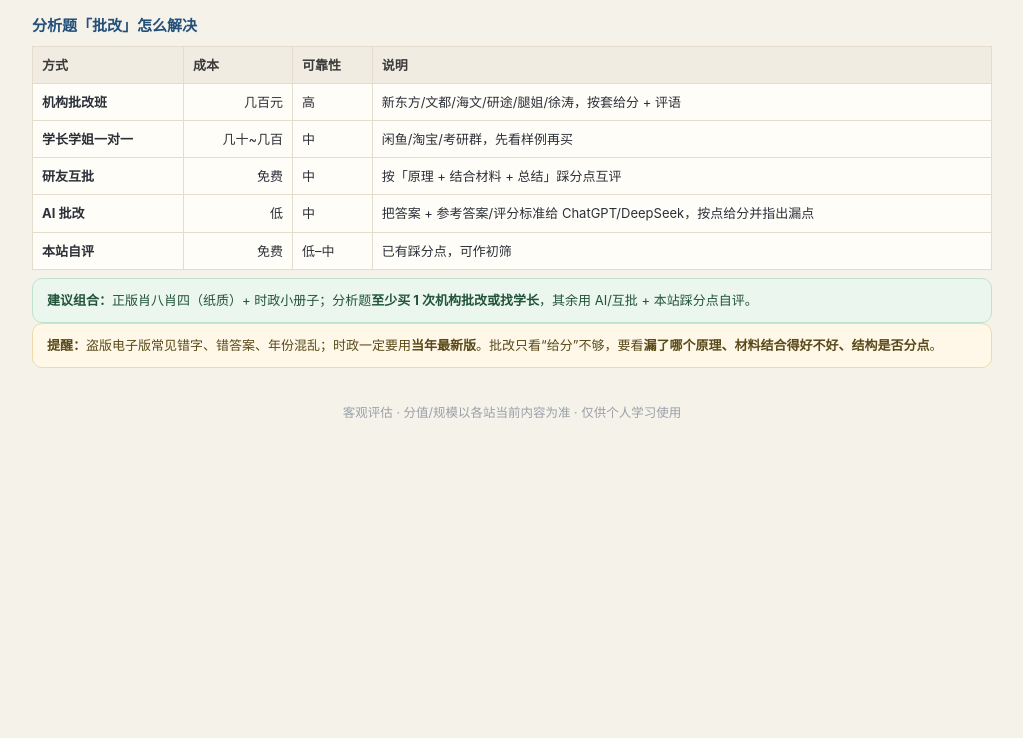
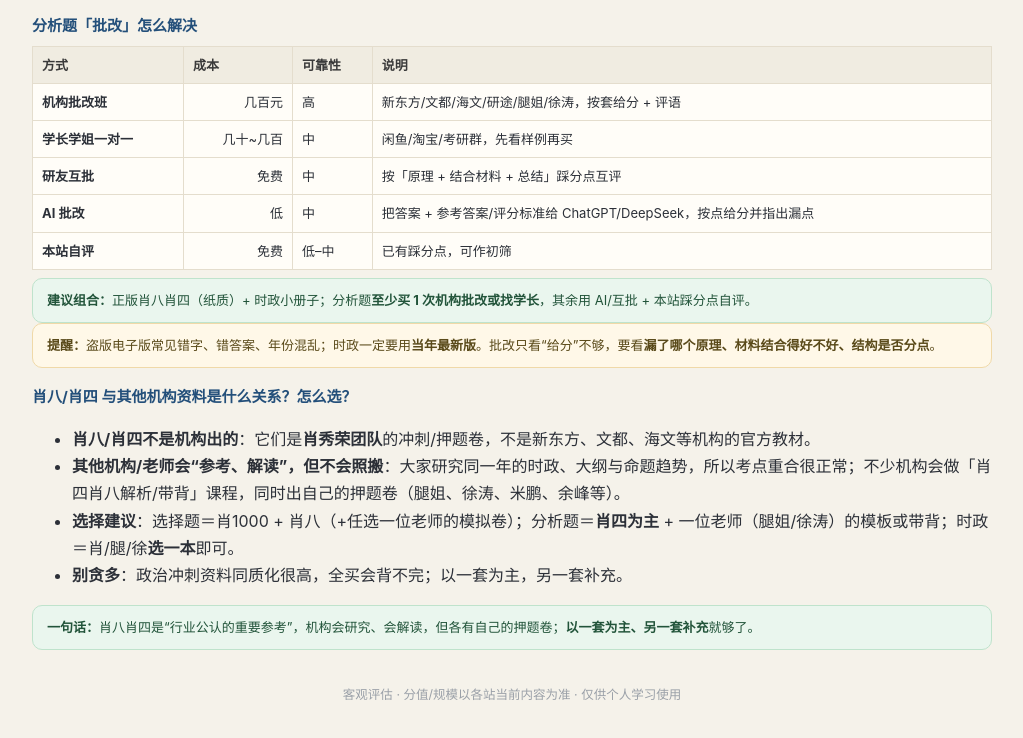
Before and after one commit to newkan-li/study, a plain HTML site: page assessment.html in a window 1280 px wide. Shown: the part 5228-5966 px from the top of the page, without its empty margins (128-1151 px from the left). Before the commit the page ends 5716 px from the top, so only its background shows below. Drawn offline with Linux system fonts and the light colour scheme.

Commit message:
评价页政治节补充:肖八肖四与机构资料的关系(非机构出品/机构参考解读/选择建议-以一套为主)

```diff
--- a/assessment.html
+++ b/assessment.html
@@ -255,6 +255,15 @@
   <div class="ok"><b>建议组合：</b>正版肖八肖四（纸质）+ 时政小册子；分析题<b>至少买 1 次机构批改或找学长</b>，其余用 AI/互批 + 本站踩分点自评。</div>
   <div class="warn"><b>提醒：</b>盗版电子版常见错字、错答案、年份混乱；时政一定要用<b>当年最新版</b>。批改只看“给分”不够，要看<b>漏了哪个原理、材料结合得好不好、结构是否分点</b>。</div>
 
+  <h3>肖八/肖四 与其他机构资料是什么关系？怎么选？</h3>
+  <ul>
+    <li><b>肖八/肖四不是机构出的</b>：它们是<b>肖秀荣团队</b>的冲刺/押题卷，不是新东方、文都、海文等机构的官方教材。</li>
+    <li><b>其他机构/老师会“参考、解读”，但不会照搬</b>：大家研究同一年的时政、大纲与命题趋势，所以考点重合很正常；不少机构会做「肖四肖八解析/带背」课程，同时出自己的押题卷（腿姐、徐涛、米鹏、余峰等）。</li>
+    <li><b>选择建议</b>：选择题＝肖1000 + 肖八（+任选一位老师的模拟卷）；分析题＝<b>肖四为主</b> + 一位老师（腿姐/徐涛）的模板或带背；时政＝肖/腿/徐<b>选一本</b>即可。</li>
+    <li><b>别贪多</b>：政治冲刺资料同质化很高，全买会背不完；以一套为主，另一套补充。</li>
+  </ul>
+  <div class="ok"><b>一句话：</b>肖八肖四是“行业公认的重要参考”，机构会研究、会解读，但各有自己的押题卷；<b>以一套为主、另一套补充</b>就够了。</div>
+
   <footer>客观评估 · 分值/规模以各站当前内容为准 · 仅供个人学习使用</footer>
 </div>
 </body>
```
